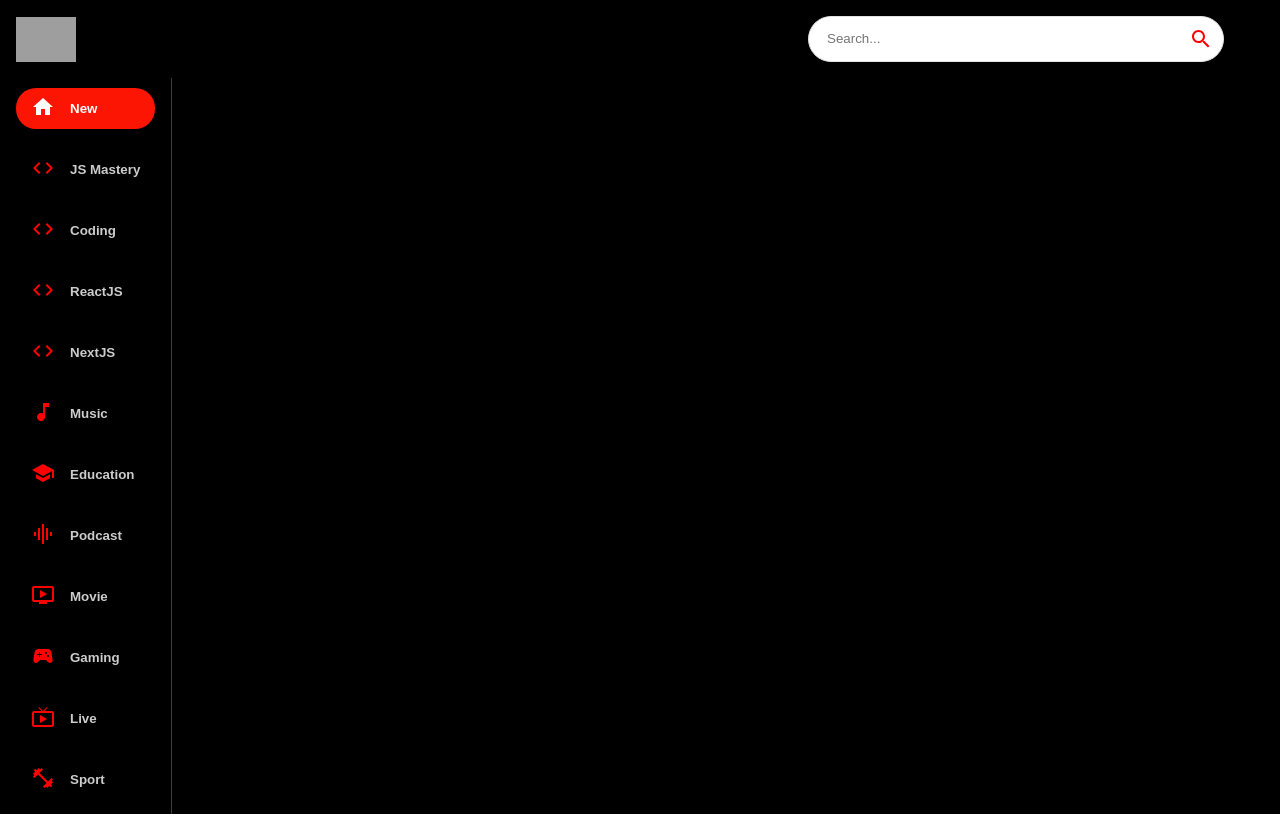
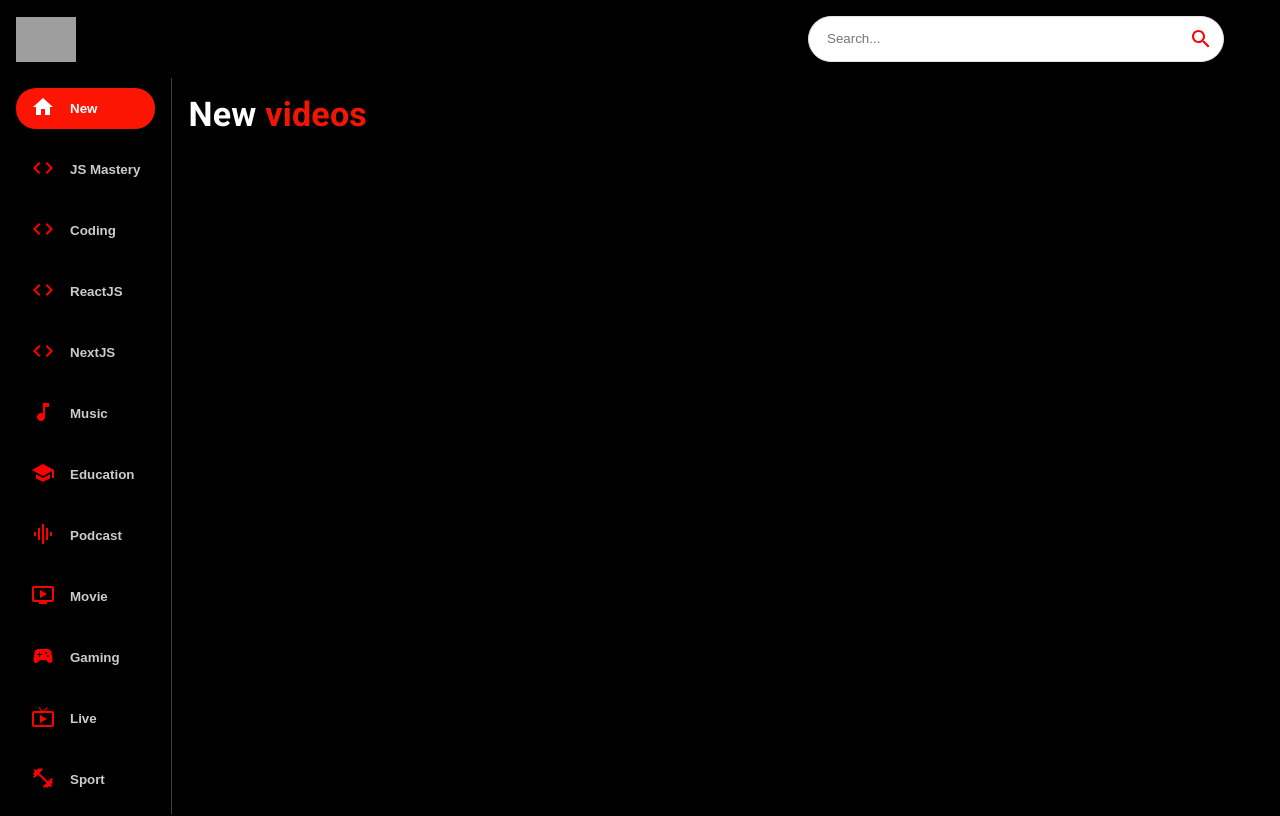
Before and after one commit to gps-tech/youtube-clone-react-material, a React (Create React App) app: page / in a window 1280 px wide. Shown: the top 816 px of the page. Built offline with nearby package versions, Linux system fonts and the light colour scheme; grey boxes are pictures that could not be loaded.

Commit message:
started work on feed

```diff
--- a/src/components/Feed.jsx
+++ b/src/components/Feed.jsx
@@ -21,6 +21,16 @@ const Feed = () => {
           Copyright 2023
         </Typography>
       </Box>
+      <Box p={2} sx={{ overflow: "auto", height: "90vh", flex: 2 }}>
+        <Typography
+          variant="h4"
+          fontWeight="bold"
+          mb={2}
+          sx={{ color: "white" }}
+        >
+          New <span style={{ color: "#F31503" }}>videos</span>
+        </Typography>
+      </Box>
     </Stack>
   );
 };
```
